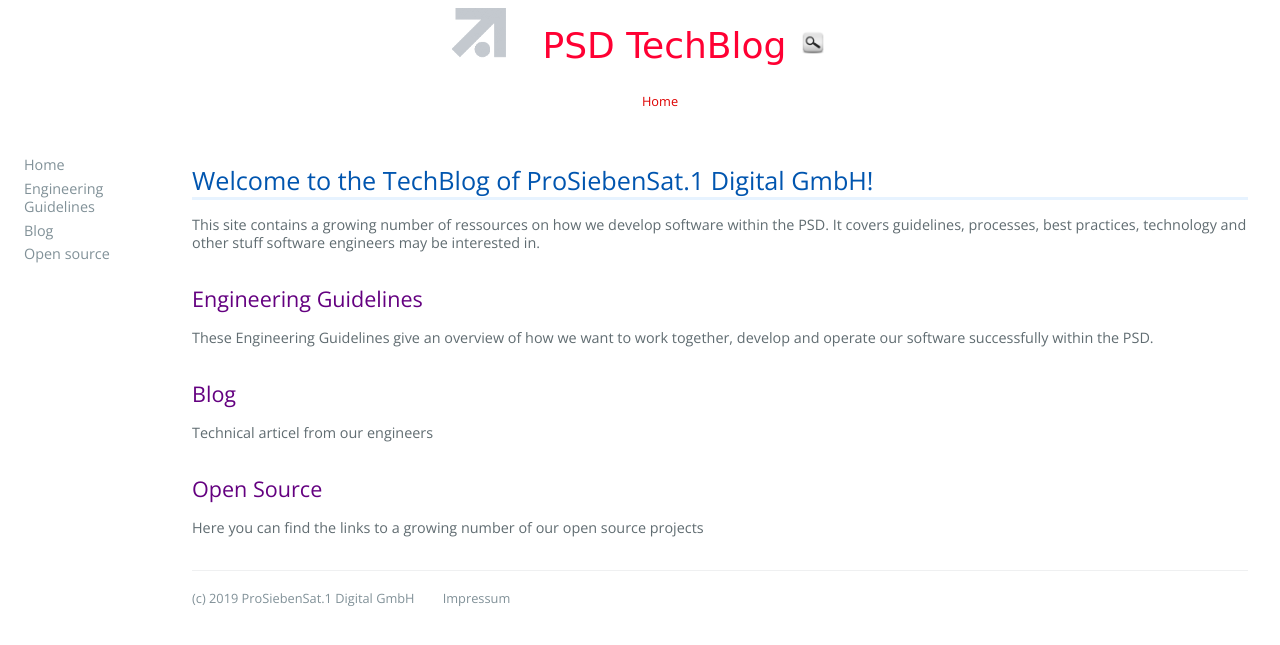
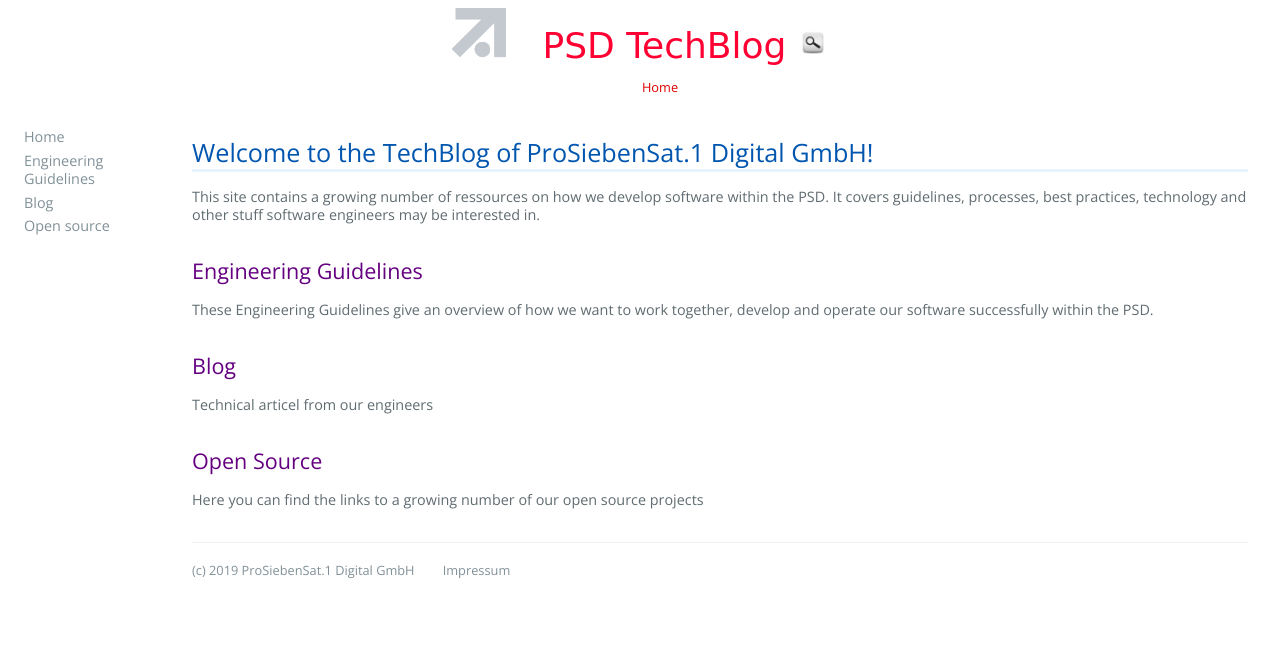
Before and after one commit to croedel/PSD-blog, a Jekyll site: the page built from README.md, in a window 1280 px wide. Shown: the top 645 px of the page. Built offline with Jekyll 4.4.1, drawn with Linux system fonts in a browser that asks for light colours; our own code applies the rules of GitHub Pages for plain Markdown files.

Commit message:
Update style.scss

```diff
--- a/assets/css/style.scss
+++ b/assets/css/style.scss
@@ -344,7 +344,7 @@ a:hover { text-decoration: underline; }
 @media screen and (min-width: 42em) and (max-width: 64em) { .clearfix { margin-left: 0rem; width: 9rem; padding: 0.5rem 0.5rem; font-size: 0.85rem; float: left; } }
 @media screen and (max-width: 42em) { .clearfix { margin-left: 0rem; width: 100%; padding: 1rem 1rem; font-size: 0.8rem; float: inherit } }
 
-.breadcrumb { padding-top: 0.5rem; list-style:none; border-radius:4px }
+.breadcrumb { margin: 0rem; padding-top: 0.5rem; list-style:none; border-radius:4px }
 .breadcrumb>li { display:inline-block }
 .breadcrumb>li+li:before { padding:0 5px }
 .breadcrumb { border:0px; display:block }
```
